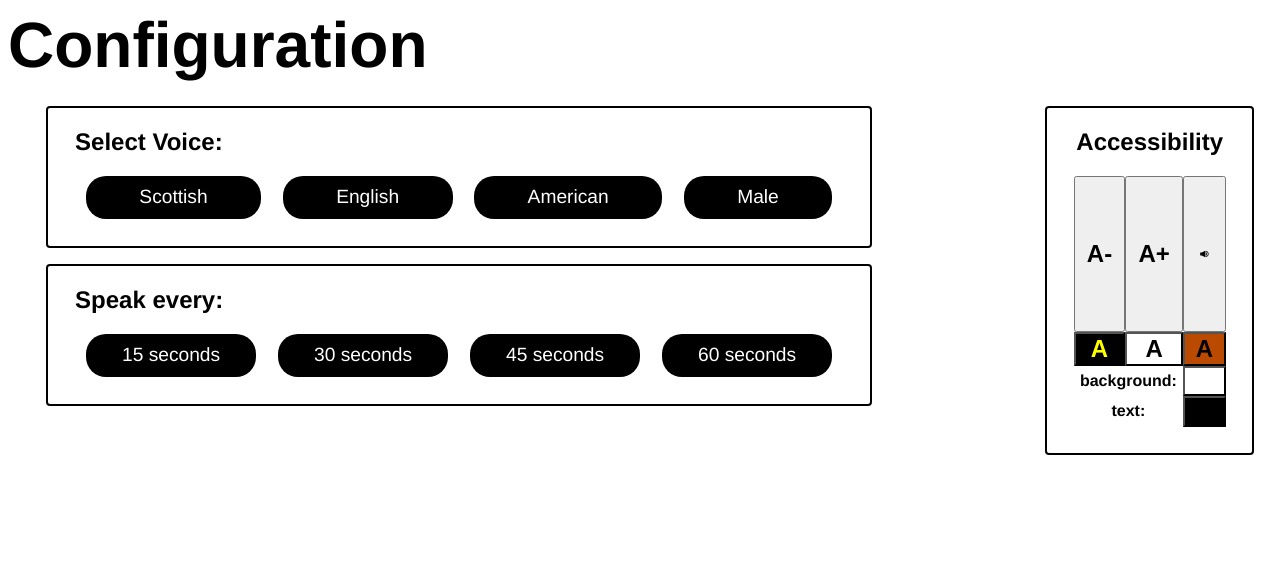
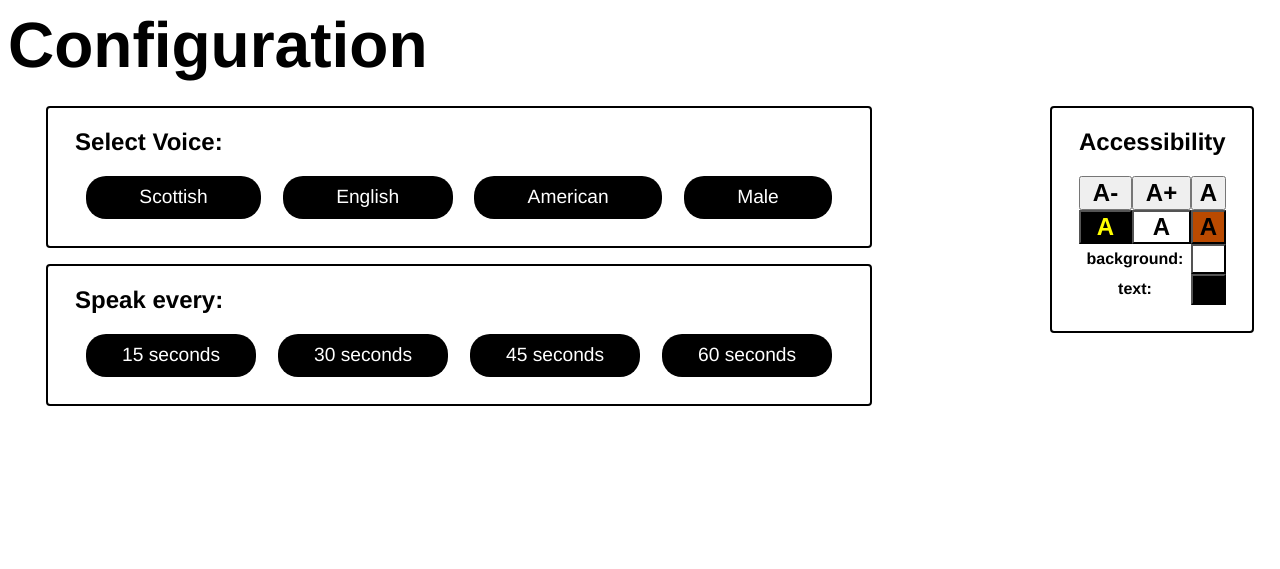
Before and after one commit to AudibleAppliances/AudibleAppliances, a Flask app: template webInterface/backend/templates/index.html in a window 1280 px wide. Shown: the top 569 px of the page. Run offline with Flask 2, Linux system fonts and the light colour scheme; the template is opened without the code that fills it, so the values that code supplies are empty.

Commit message:
Removed text to speech icon

```diff
--- a/webInterface/backend/templates/index.html
+++ b/webInterface/backend/templates/index.html
@@ -10,13 +10,12 @@
 <body>
     <h1>Configuration</h1>
 
-
     <div class="container" id="accessibility_options">
         <h2>Accessibility</h2>
         <div class="grid-container">
             <button title="Increase font size" class="accessibility_button" onclick="change_font_size(-1)">A-</button>
             <button title="Decrease font size" class="accessibility_button" onclick="change_font_size(1)">A+</button>
-            <button title="Text to speech" class="accessibility_button" onclick="change_font_size(1)"><object style="width:2ch" data="text_to_speech.svg" type="image/svg+xml"></object></button>
+            <button title="Text to speech" class="accessibility_button" onclick="change_font_size(1)"><b>A</b></button>
             <button title="Yellow on black" style="background-color:black; color:yellow" class="accessibility_button" onclick="change_page_color('black', 'yellow')">A</button>
             <button title="Black on white" style="background-color:white; color:black" class="accessibility_button" onclick="change_page_color('white', 'black')">A</button>
             <button title="Black on brown" style="background-color:#BA4A00; color:black" class="accessibility_button" onclick="change_page_color('#BA4A00', 'black')">A</button>
--- a/webInterface/backend/templates/ui_functions.js
+++ b/webInterface/backend/templates/ui_functions.js
@@ -1,4 +1,3 @@
-
 function change_font_size(by) {
     var fontSize = parseInt($('body').css('font-size'), 10);
     $("body").css("font-size", fontSize + by);
```
Also changed, not shown: webInterface/backend/templates/text_to_speech.svg (deleted).
